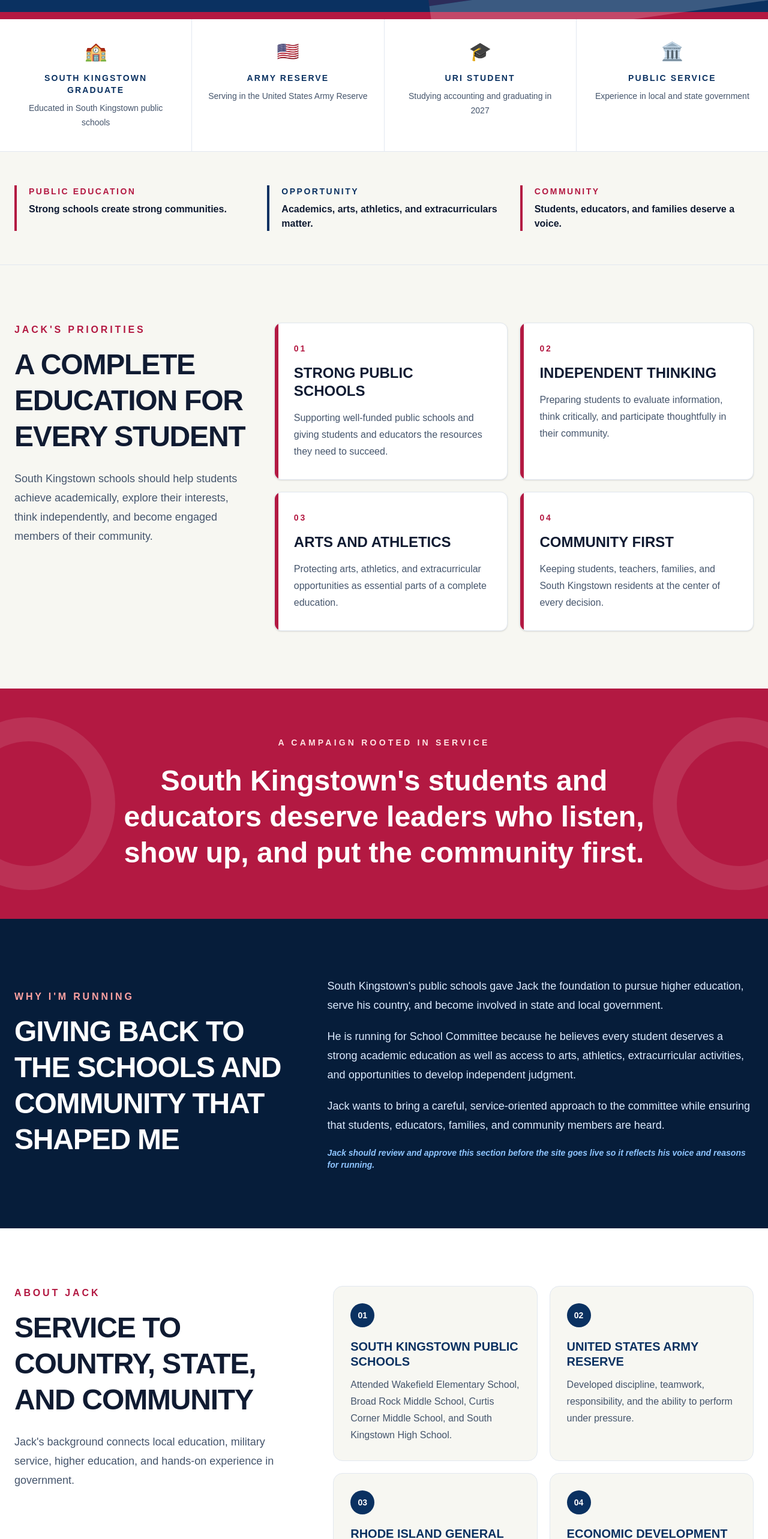
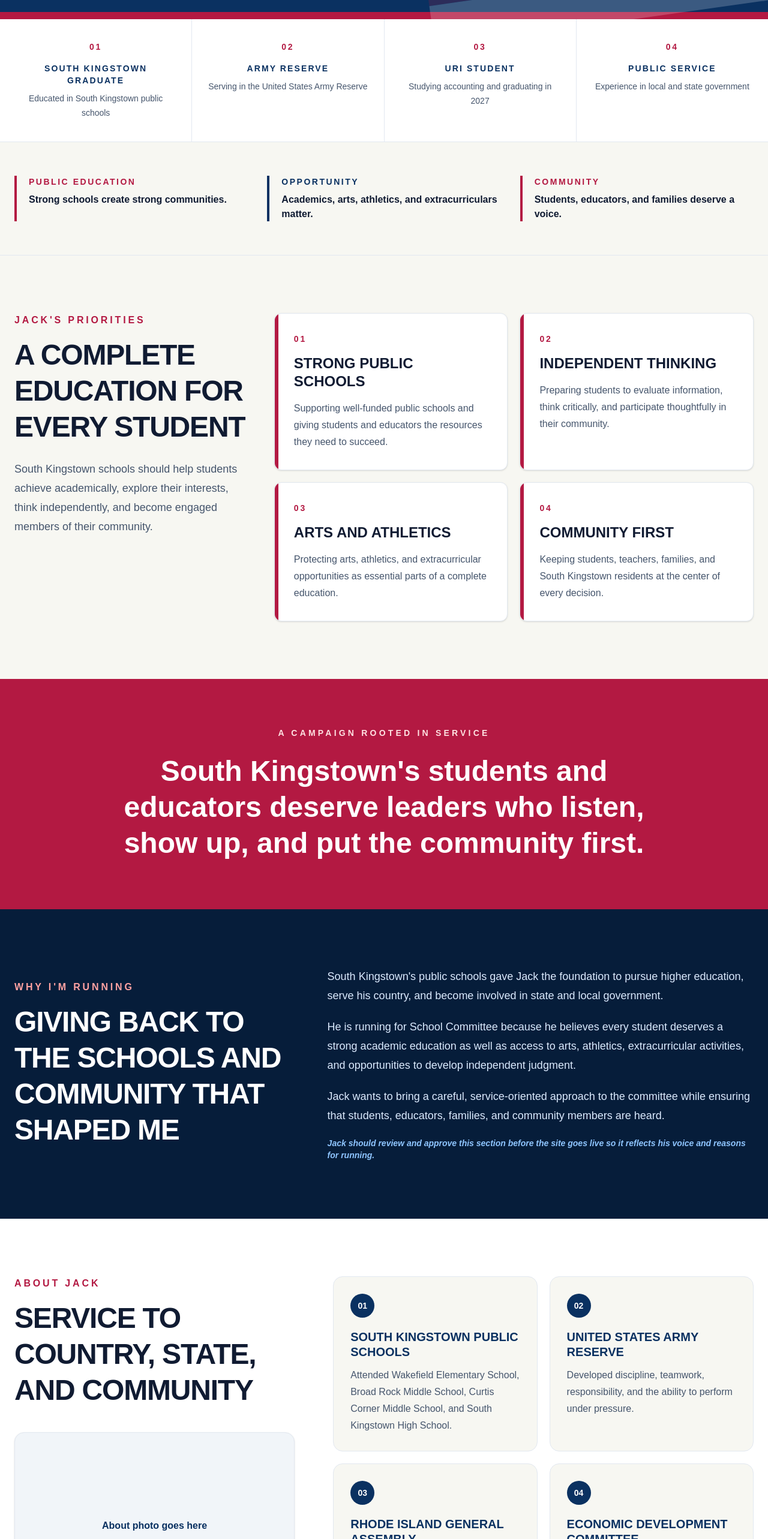
Before and after one commit to tjblech/candidate-campaign-website, a Next.js app: page / in a window 1280 px wide. Shown: the part 836-3402 px from the top of the page at 60% size. Built offline with nearby package versions, Linux system fonts and the light colour scheme.

Commit message:
Refine campaign layout and visual sections

```diff
--- a/app/page.tsx
+++ b/app/page.tsx
@@ -31,22 +31,18 @@ const priorities = [
 
 const quickFacts = [
   {
-    icon: "🏫",
     title: "South Kingstown Graduate",
     description: "Educated in South Kingstown public schools",
   },
   {
-    icon: "🇺🇸",
     title: "Army Reserve",
     description: "Serving in the United States Army Reserve",
   },
   {
-    icon: "🎓",
     title: "URI Student",
     description: "Studying accounting and graduating in 2027",
   },
   {
-    icon: "🏛️",
     title: "Public Service",
     description: "Experience in local and state government",
   },
@@ -357,17 +353,14 @@ export default function Home() {
       {/* Quick facts */}
       <section className="border-b border-slate-200 bg-white">
         <div className="mx-auto grid max-w-7xl gap-px bg-slate-200 sm:grid-cols-2 lg:grid-cols-4">
-          {quickFacts.map((fact) => (
+          {quickFacts.map((fact, index) => (
             <article
               key={fact.title}
               className="group bg-white px-6 py-9 text-center transition hover:bg-slate-50"
             >
-              <div
-                className="text-3xl transition group-hover:-translate-y-1"
-                aria-hidden="true"
-              >
-                {fact.icon}
-              </div>
+              <p className="text-sm font-black tracking-[0.2em] text-[#b31942]">
+                {String(index + 1).padStart(2, "0")}
+              </p>
 
               <h2 className="mt-4 text-sm font-black uppercase tracking-[0.15em] text-[#0a3161]">
                 {fact.title}
@@ -464,16 +457,8 @@ export default function Home() {
       </section>
 
       {/* Campaign statement */}
-      <section className="relative overflow-hidden bg-[#b31942] text-white">
-        <div
-          className="pointer-events-none absolute inset-0 opacity-10"
-          aria-hidden="true"
-        >
-          <div className="absolute -left-24 top-1/2 h-72 w-72 -translate-y-1/2 rounded-full border-[40px] border-white" />
-          <div className="absolute -right-24 top-1/2 h-72 w-72 -translate-y-1/2 rounded-full border-[40px] border-white" />
-        </div>
-
-        <div className="relative mx-auto max-w-5xl px-6 py-20 text-center">
+      <section className="bg-[#b31942] text-white">
+        <div className="mx-auto max-w-5xl px-6 py-20 text-center">
           <p className="text-sm font-bold uppercase tracking-[0.3em] text-red-100">
             A campaign rooted in service
           </p>
@@ -541,9 +526,19 @@ export default function Home() {
               Service to country, state, and community
             </h2>
 
-            <p className="mt-6 text-lg leading-8 text-slate-600">
-              Jack&apos;s background connects local education, military
-              service, higher education, and hands-on experience in government.
+            {/* About photo placeholder */}
+            <div className="mt-10 flex min-h-[360px] items-center justify-center overflow-hidden rounded-2xl border border-slate-200 bg-slate-100 text-center text-slate-500 shadow-sm">
+              <div className="px-8">
+                <p className="font-bold text-[#0a3161]">About photo goes here</p>
+                <p className="mt-2 text-sm">
+                  Use a local, military, community-service, or casual campaign photo.
+                </p>
+              </div>
+            </div>
+
+            <p className="mt-8 text-lg leading-8 text-slate-600">
+              Jack&apos;s background connects local education, military service,
+              higher education, and hands-on experience in government.
             </p>
           </div>
 
```
